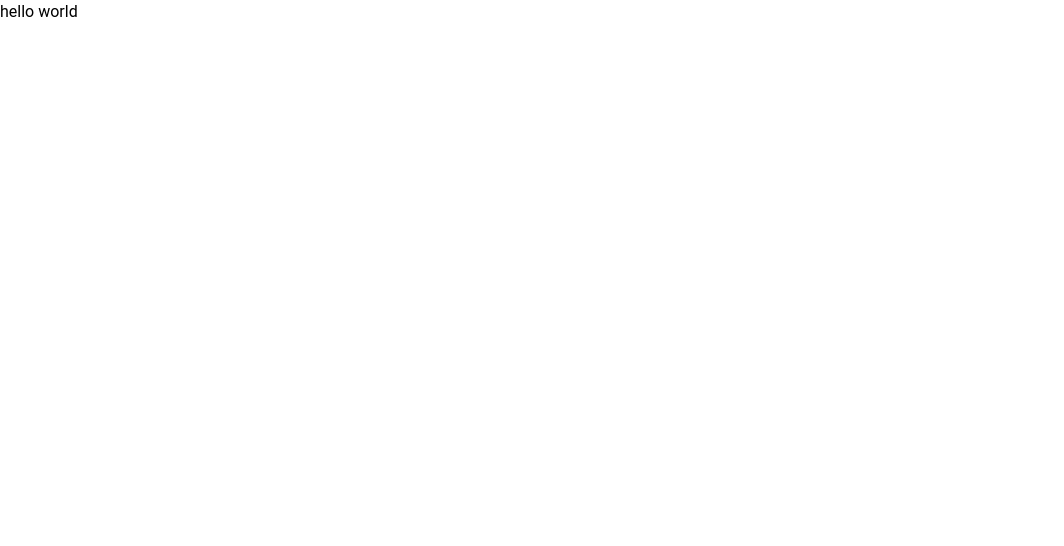
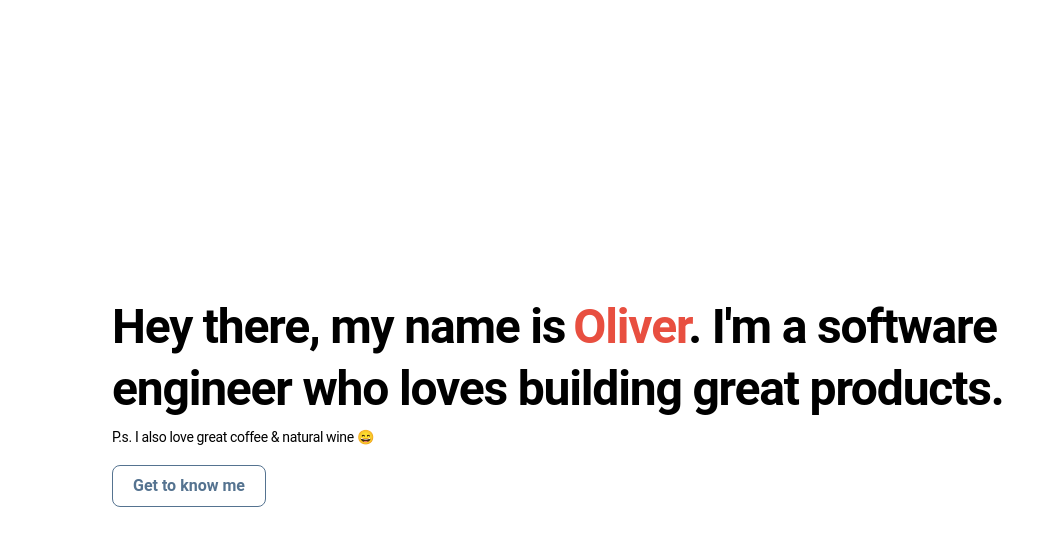
Before and after one commit to om154/omurray.dev, a React (Create React App) app: page / in a window 1280 px wide. Shown: the top 546 px of the page, without its empty margins (0-1064 px from the left). Built offline with nearby package versions, Linux system fonts and the light colour scheme.

Commit message:
add a basic greeting page

```diff
--- a/package.json
+++ b/package.json
@@ -11,6 +11,7 @@
     "@types/node": "^12.0.0",
     "@types/react": "^17.0.0",
     "@types/react-dom": "^17.0.0",
+    "classnames": "^2.3.1",
     "eslint-config-airbnb": "^18.2.1",
     "eslint-config-airbnb-typescript": "^12.3.1",
     "eslint-config-prettier": "^8.3.0",
--- a/src/App.tsx
+++ b/src/App.tsx
@@ -1,9 +1,9 @@
-import HelloWorld from './components/HelloWorld';
+import Greeting from './components/Greeting';
 
 function App() {
   return (
     <>
-      <HelloWorld />
+      <Greeting />
     </>
   );
 }
--- /dev/null
+++ b/src/components/Button/index.tsx
@@ -0,0 +1,10 @@
+import cn from 'classnames';
+import { ChildrenProp } from '../../utils/props';
+
+const Button = ({ className, children }: { className?:string } & ChildrenProp) => <button className={cn('px-5 py-3 border rounded-lg hover:bg-neutral-700 hover:text-neutral-000 border-neutral-700 text-neutral-700 font-semiBold', className)} type="button">{children}</button>;
+
+Button.defaultProps = {
+  className: ''
+};
+
+export default Button;
--- /dev/null
+++ b/src/components/Greeting/index.tsx
@@ -0,0 +1,34 @@
+import Button from '../Button';
+
+const Greeting = () => (
+  <section
+    id="hero"
+    className="flex items-center h-screen min-h-screen px-24 py-0 mb-0 font-normal leading-4 text-gray-800 bg-white border-b-0 rounded font-semiBold font-boldbox-border"
+    style={{ inset: 0, zIndex: -1 }}
+  >
+    <div className="box-border w-full px-4 mx-auto">
+      <h1
+        className="box-border mt-0 text-5xl tracking-tight opacity-100"
+        style={{ opacity: 1, lineHeight: 1.2 }}
+      >
+        Hey there, my name is
+        <span
+          className="box-border ml-2 text-5xl text-danger-400"
+          style={{ lineHeight: '67.2px' }}
+        >
+          Oliver
+        </span>
+        . I&apos;m a
+        software engineer who loves building great products.
+      </h1>
+      <div className="mt-3 text-sm tracking-tight font-regular">P.s. I also love great coffee &amp; natural wine 😄</div>
+      <div className="flex justify-start mt-5">
+        <Button>
+          Get to know me
+        </Button>
+      </div>
+    </div>
+  </section>
+);
+
+export default Greeting;
--- a/src/components/HelloWorld/index.tsx
+++ /dev/null
@@ -1,3 +0,0 @@
-const HelloWorld = () => <span>hello world</span>;
-
-export default HelloWorld;
--- a/src/themes/font.js
+++ b/src/themes/font.js
@@ -2,9 +2,16 @@ const fontSizes = {
   xs: 12,
   sm: 14,
   md: 16,
-  lg: 24,
-  xl: 32,
-  '2xl': 60
+  lg: 18,
+  xl: 20,
+  '2xl': 24,
+  '3xl': 30,
+  '4xl': 36,
+  '5xl': 48,
+  '6xl': 64,
+  '7xl': 72,
+  '8xl': 80,
+  '9xl': 96
 };
 
 const fontWeights = {
--- a/src/themes/lightTheme.ts
+++ b/src/themes/lightTheme.ts
@@ -9,7 +9,7 @@ const lightTheme = {
   space: sizes,
   radii: sizes,
   colors,
-  fontSizes,
+  // fontSizes,
   fontWeights,
 };
 export default lightTheme;
--- a/tsconfig.json
+++ b/tsconfig.json
@@ -16,5 +16,5 @@
     "noEmit": true,
     "jsx": "react-jsx"
   },
-  "include": ["src", "loglevel.d.ts"]
+  "include": ["src"]
 }
```
Also changed, not shown: 1 other file (tests, documents, lock files or other folders).
